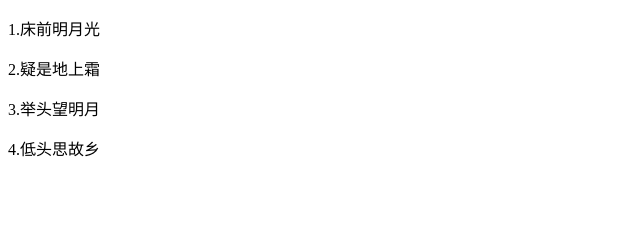
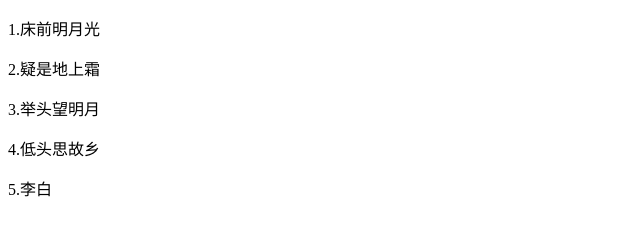
Before and after one commit to wenf-y/logoCk, a plain HTML site: page index.html in a window 1280 px wide. Shown: the full height of the page, 0-640 px from the left. Drawn offline with Linux system fonts and the light colour scheme.

Commit message:
完成功能5

```diff
--- a/index.html
+++ b/index.html
@@ -10,5 +10,6 @@
     <p>2.疑是地上霜</p>
     <p>3.举头望明月</p>
     <p>4.低头思故乡</p>
+    <p>5.李白</p>
 </body>
 </html>
```
